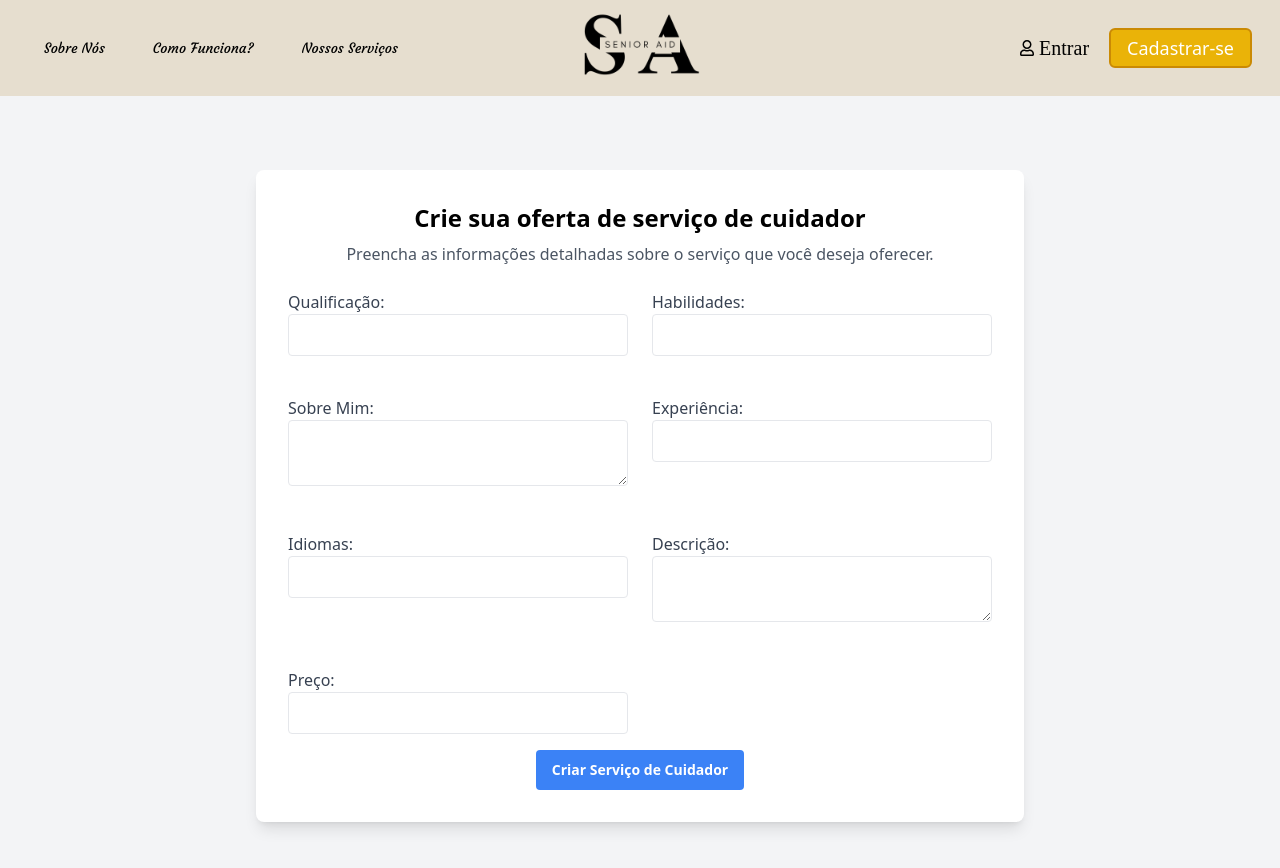
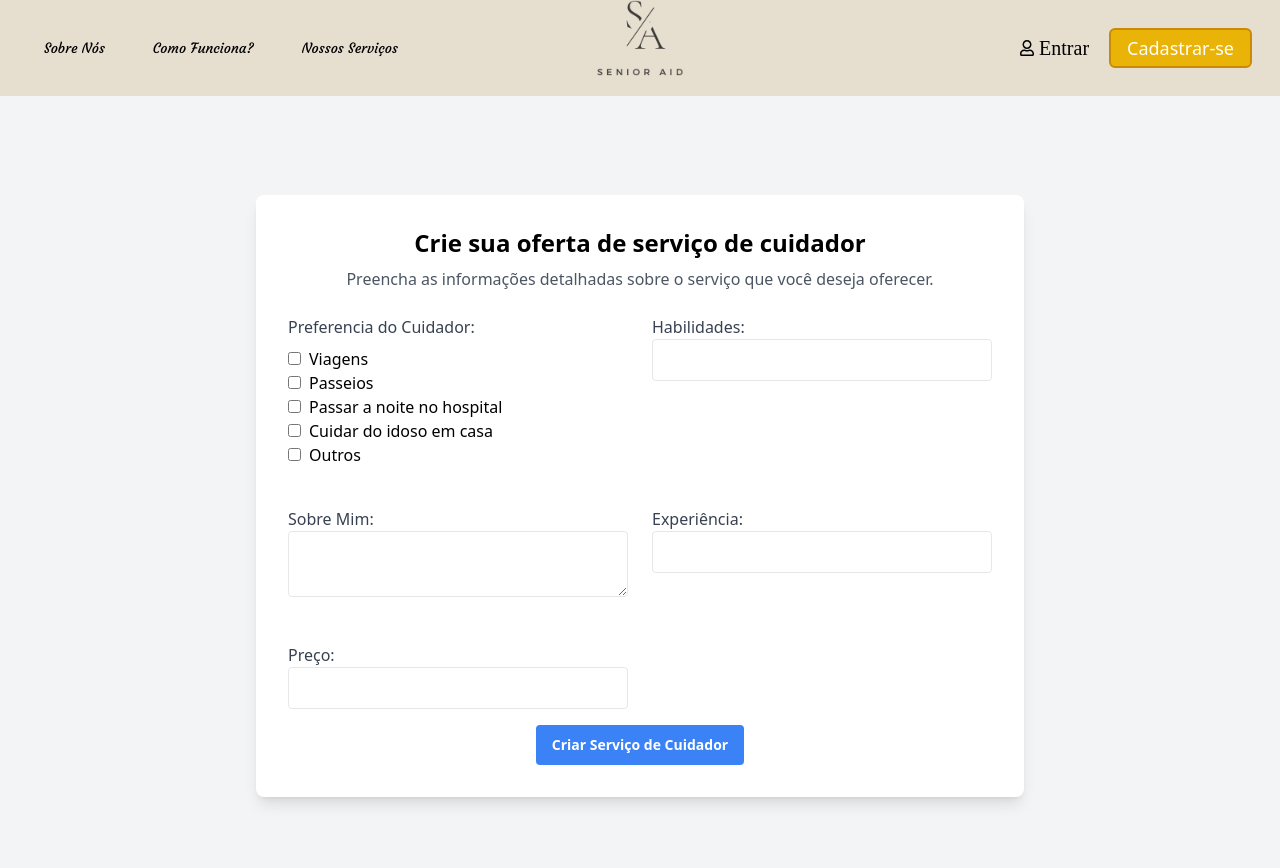
Before and after one commit to AndrioSiefert/Front-SeniorAid, a Next.js app: page /Caregiver-Controller/Create-Service/page in a window 1280 px wide. Shown: the top 868 px of the page. Built offline with nearby package versions, Linux system fonts and the light colour scheme; a web font is replaced by a local one.

Commit message:
fix code

```diff
--- a/src/_components/Experience/Experience.tsx
+++ b/src/_components/Experience/Experience.tsx
@@ -7,13 +7,13 @@ export default function Experience() {
             name: 'Maria',
             category: 'Senior',
             comment: 'Eu Amei a experiência de contratar um cuidador.',
-            photo: 'https://randomuser.me/api/portraits/women/74.jpg'
+            photo: 'https://randomuser.me/api/portraits/women/60.jpg'
         },
         {
             name: 'José',
             category: 'Cuidador',
             comment: 'Trabalhar com idosos me trouxe muita gratificação.',
-            photo: 'https://randomuser.me/api/portraits/men/10.jpg'
+            photo: 'https://randomuser.me/api/portraits/men/16.jpg'
         },
         {
             name: 'Ana',
--- a/src/_components/header.tsx
+++ b/src/_components/header.tsx
@@ -44,7 +44,7 @@ export default function Header() {
                         <h1>Sobre Nós</h1>
                     </Button>
                 </Link>
-                <Link href='/Information/page' prefetch={false}>
+                <Link href='/Information/page'>
                     <Button>Como Funciona?</Button>
                 </Link>
                 <Link href='/List/CaregiverList/page'>
--- a/src/pages/Caregiver-Controller/Create-Service/page.tsx
+++ b/src/pages/Caregiver-Controller/Create-Service/page.tsx
@@ -11,7 +11,6 @@ export default function CreateCaregiverService() {
     });
 
     const { userId } = useContext(LoginContext);
-    console.log('User ID:', userId);
 
     const onSubmit = async (data: ICaregiverService) => {
         console.log('Dados enviados:', data);
@@ -49,47 +48,111 @@ export default function CreateCaregiverService() {
                     <div className='grid grid-cols-1 md:grid-cols-2 gap-6'>
                         <div className='mb-4'>
                             <label
-                                htmlFor='qualification'
+                                htmlFor='preference'
                                 className='block text-gray-700'
                             >
-                                Qualificação:
+                                Preferencia do Cuidador:
                             </label>
-                            <input
-                                type='text'
-                                id='qualification'
-                                className='w-full px-3 py-2 border rounded focus:outline-none focus:ring focus:border-blue-300'
-                                {...register('qualification', {
-                                    required: true
-                                })}
-                            />
+                            <div className='mt-2'>
+                                <div>
+                                    <input
+                                        type='checkbox'
+                                        id='preference'
+                                        value='Viagens'
+                                        {...register('preference')}
+                                    />
+                                    <label
+                                        htmlFor='preference'
+                                        className='ml-2'
+                                    >
+                                        Viagens
+                                    </label>
+                                </div>
+                                <div>
+                                    <input
+                                        type='checkbox'
+                                        id='preference'
+                                        value='Passeios'
+                                        {...register('preference')}
+                                    />
+                                    <label
+                                        htmlFor='preference'
+                                        className='ml-2'
+                                    >
+                                        Passeios
+                                    </label>
+                                </div>
+                                <div>
+                                    <input
+                                        type='checkbox'
+                                        id='preference'
+                                        value='Passar a noite no hospital'
+                                        {...register('preference')}
+                                    />
+                                    <label
+                                        htmlFor='preference'
+                                        className='ml-2'
+                                    >
+                                        Passar a noite no hospital
+                                    </label>
+                                </div>
+                                <div>
+                                    <input
+                                        type='checkbox'
+                                        id='preference'
+                                        value='Cuidar do idoso em casa'
+                                        {...register('preference')}
+                                    />
+                                    <label
+                                        htmlFor='preference'
+                                        className='ml-2'
+                                    >
+                                        Cuidar do idoso em casa
+                                    </label>
+                                </div>
+                                <div>
+                                    <input
+                                        type='checkbox'
+                                        id='preference'
+                                        value='Outros'
+                                        {...register('preference')}
+                                    />
+                                    <label
+                                        htmlFor='preference'
+                                        className='ml-2'
+                                    >
+                                        Outros
+                                    </label>
+                                </div>
+                            </div>
                         </div>
 
                         <div className='mb-4'>
                             <label
-                                htmlFor='skills'
+                                htmlFor='experience'
                                 className='block text-gray-700'
                             >
                                 Habilidades:
                             </label>
                             <input
                                 type='text'
-                                id='skills'
+                                id='experience'
                                 className='w-full px-3 py-2 border rounded focus:outline-none focus:ring focus:border-blue-300'
-                                {...register('skills', { required: true })}
+                                {...register('experience', { required: true })}
                             />
                         </div>
 
                         <div className='mb-4'>
                             <label
-                                htmlFor='aboutMe'
+                                htmlFor='about'
                                 className='block text-gray-700'
                             >
                                 Sobre Mim:
                             </label>
                             <textarea
-                                id='aboutMe'
+                                id='about'
                                 className='w-full px-3 py-2 border rounded focus:outline-none focus:ring focus:border-blue-300'
-                                {...register('aboutMe', { required: true })}
+                                {...register('about', { required: true })}
                             />
                         </div>
 
@@ -105,35 +168,6 @@ export default function CreateCaregiverService() {
                                 id='experience'
                                 className='w-full px-3 py-2 border rounded focus:outline-none focus:ring focus:border-blue-300'
                                 {...register('experience')}
-                            />
-                        </div>
-
-                        <div className='mb-4'>
-                            <label
-                                htmlFor='languages'
-                                className='block text-gray-700'
-                            >
-                                Idiomas:
-                            </label>
-                            <input
-                                type='text'
-                                id='languages'
-                                className='w-full px-3 py-2 border rounded focus:outline-none focus:ring focus:border-blue-300'
-                                {...register('languages')}
-                            />
-                        </div>
-
-                        <div className='mb-4'>
-                            <label
-                                htmlFor='description'
-                                className='block text-gray-700'
-                            >
-                                Descrição:
-                            </label>
-                            <textarea
-                                id='description'
-                                className='w-full px-3 py-2 border rounded focus:outline-none focus:ring focus:border-blue-300'
-                                {...register('description', { required: true })}
                             />
                         </div>
 
--- a/src/pages/List/CaregiverList/page.tsx
+++ b/src/pages/List/CaregiverList/page.tsx
@@ -15,7 +15,10 @@ export default function CaregiverList() {
     useEffect(() => {
         http.get('/caregiver-service/caregiver')
             .then((response) => {
-                console.log('Dados recebidos:', response.data);
+                console.log(
+                    'Dados recebidos:',
+                    JSON.stringify(response.data, null, 2)
+                );
                 setCaregivers(response.data);
                 setLoading(false);
             })
```
Also changed, not shown: src/Interface/ICaregiver-Service.ts (+4 -6 lines), public/logo.png (deleted), public/logotipo.png.
